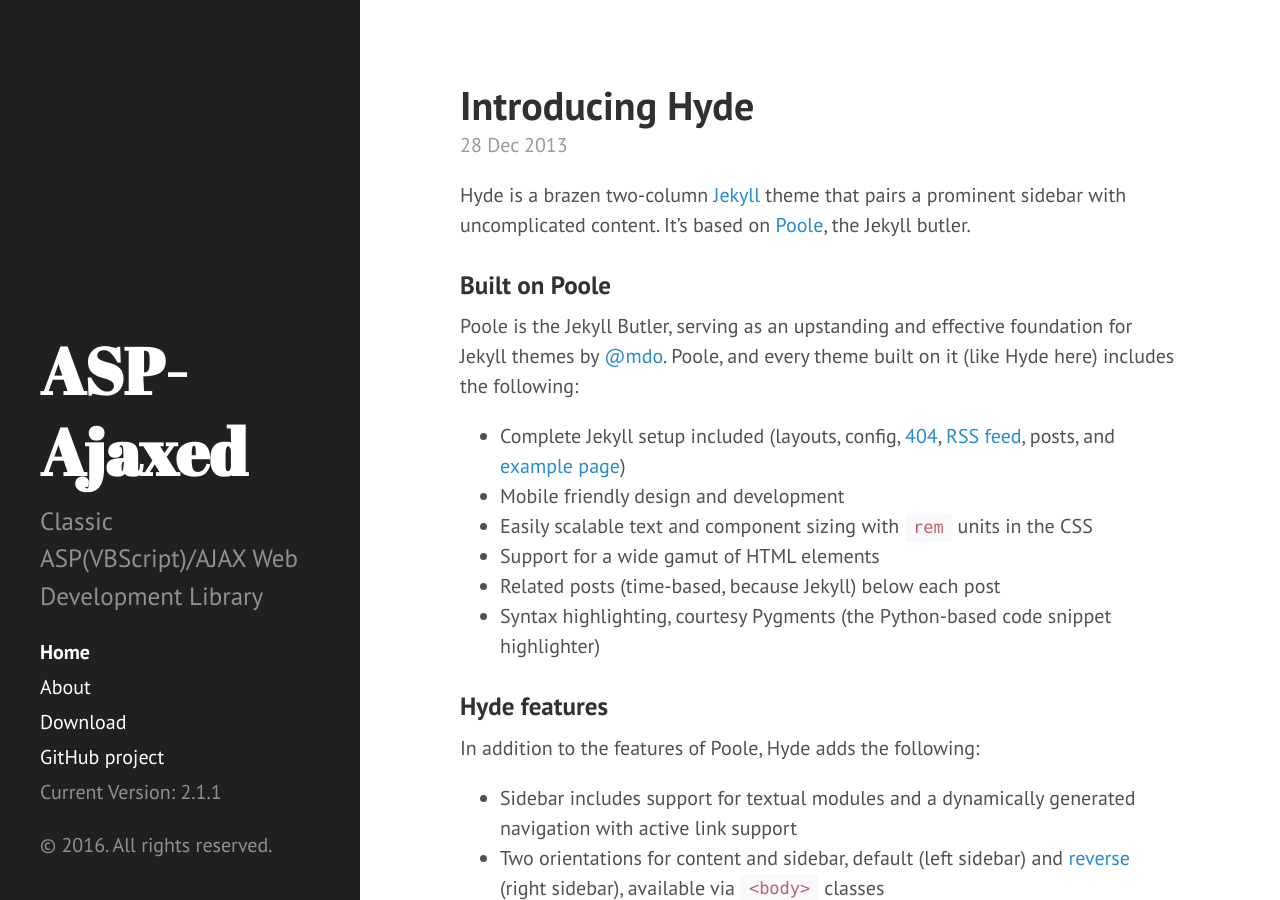
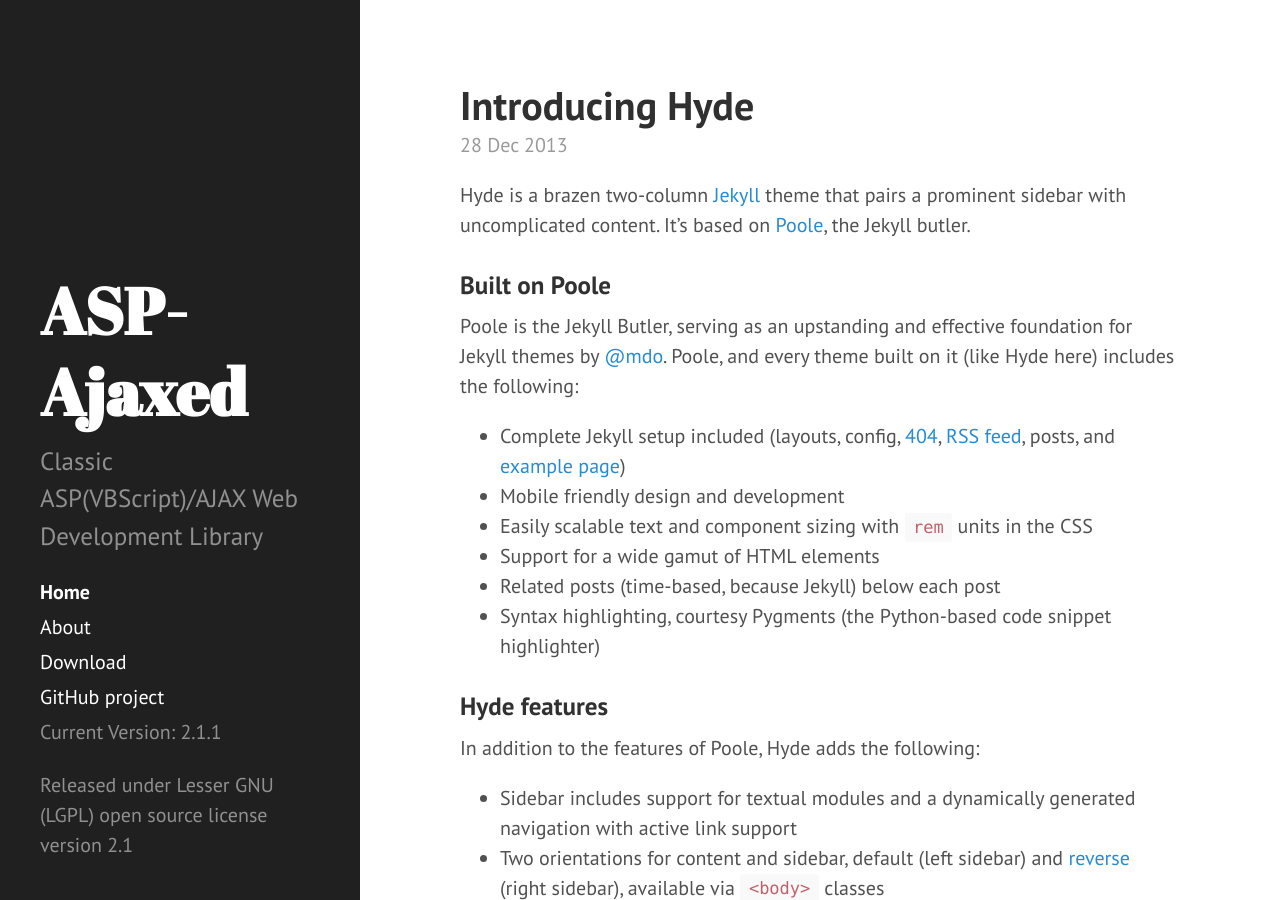
Before and after one commit to ASP-Ajaxed/asp-ajaxed.github.io, a Jekyll site: the page built from index.html, in a window 1280 px wide and 900 px high. Built offline with Jekyll 4.4.1, drawn with Linux system fonts in a browser that asks for light colours; Markdown is read by kramdown in place of the engine named in the settings; the list of posts is cut into pages by our own code.

Commit message:
Update licencing notice

```diff
--- a/_includes/sidebar.html
+++ b/_includes/sidebar.html
@@ -30,6 +30,6 @@
       <span class="sidebar-nav-item">Current Version: {{ site.version }}</span>
     </nav>
 
-    <p>&copy; {{ site.time | date: '%Y' }}. All rights reserved.</p>
+    <p>Released under Lesser GNU (LGPL) open source license version 2.1</p>
   </div>
 </div>
```
